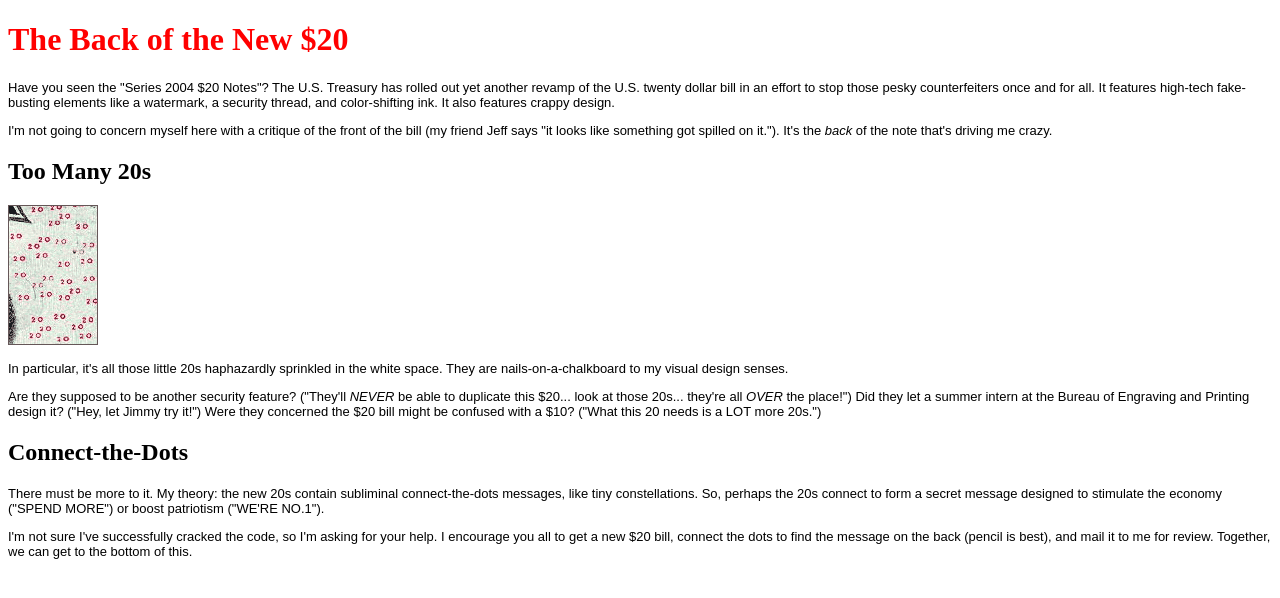
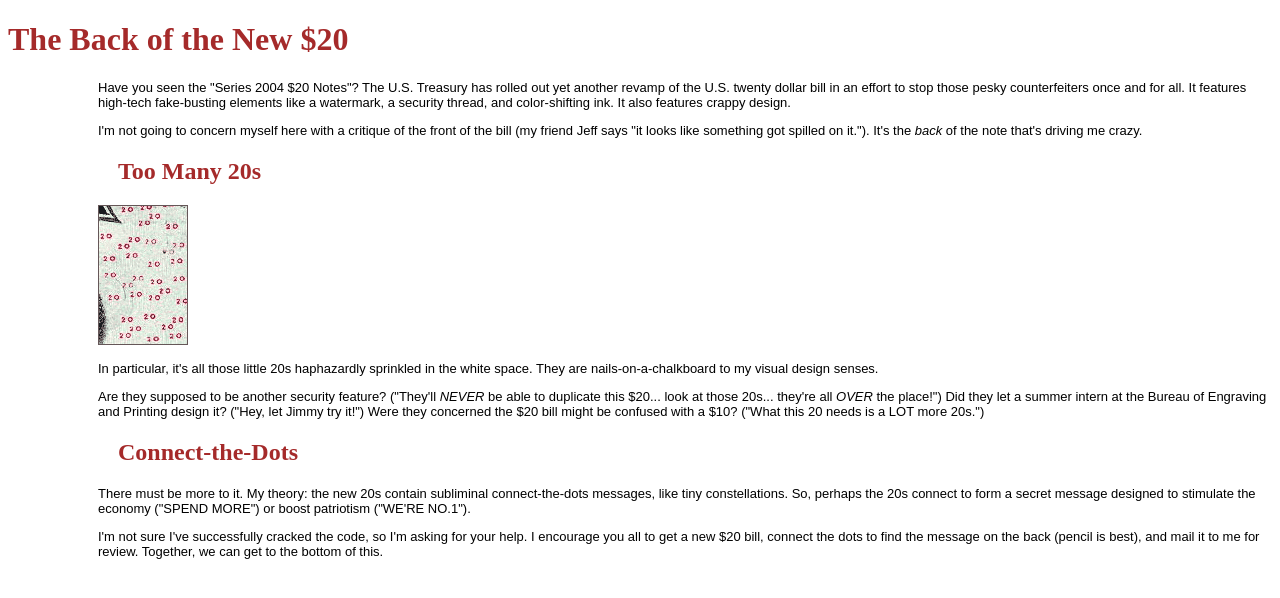
Before and after one commit to wenceslaomarqudzfernandez-commits/hweb, a plain HTML site: page practicas/p10/p10-losveintes/ejercicio2.html in a window 1280 px wide. Drawn offline with Linux system fonts and the light colour scheme.

Commit message:
Ejercicio 2: colores y margenes aplicados  en h1,h2 y p

```diff
--- a/practicas/p10/p10-losveintes/ejercicio2.html
+++ b/practicas/p10/p10-losveintes/ejercicio2.html
@@ -8,11 +8,16 @@
 
 <style type="text/css">
 h1 {
-color: red;
+  color: brown;
+}
+h2 {
+  color: brown;
+  margin-left: 110px;
 }
 p {
-font-size: small;
-font-family: sans-serif;
+  font-size: small;
+  font-family: sans-serif;
+  margin-left: 90px;
 }
 </style>
 
```
